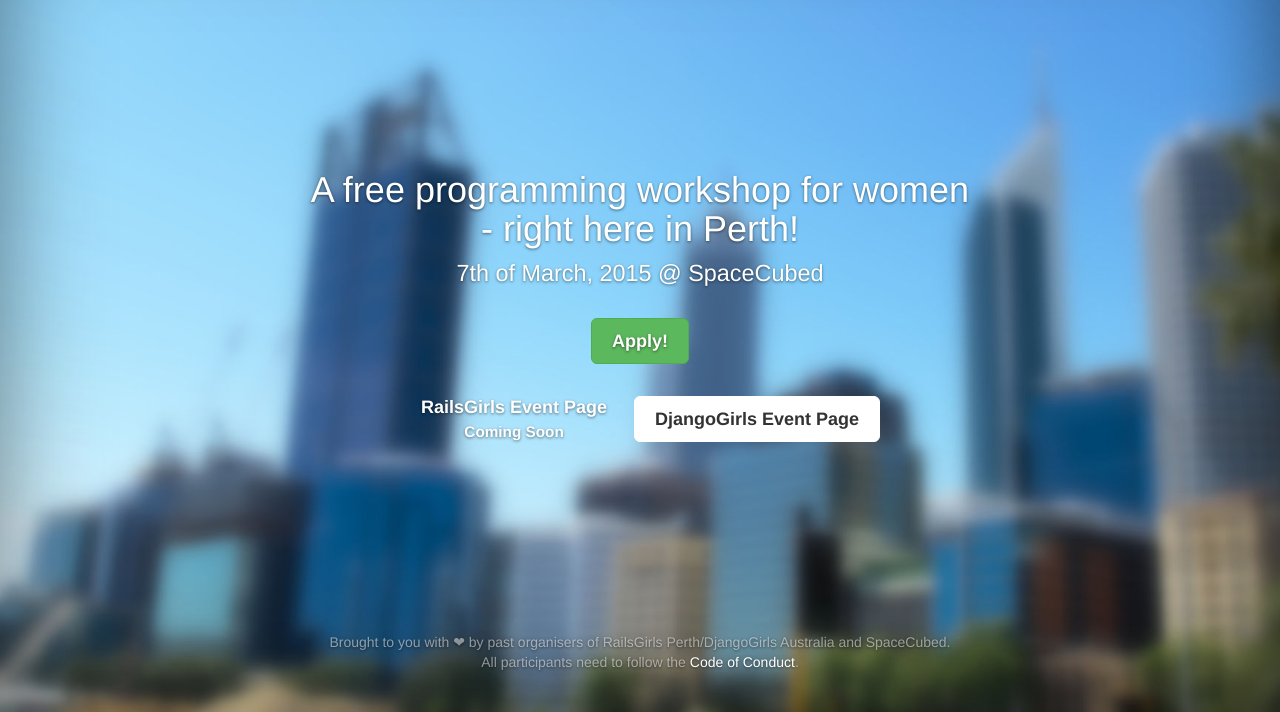
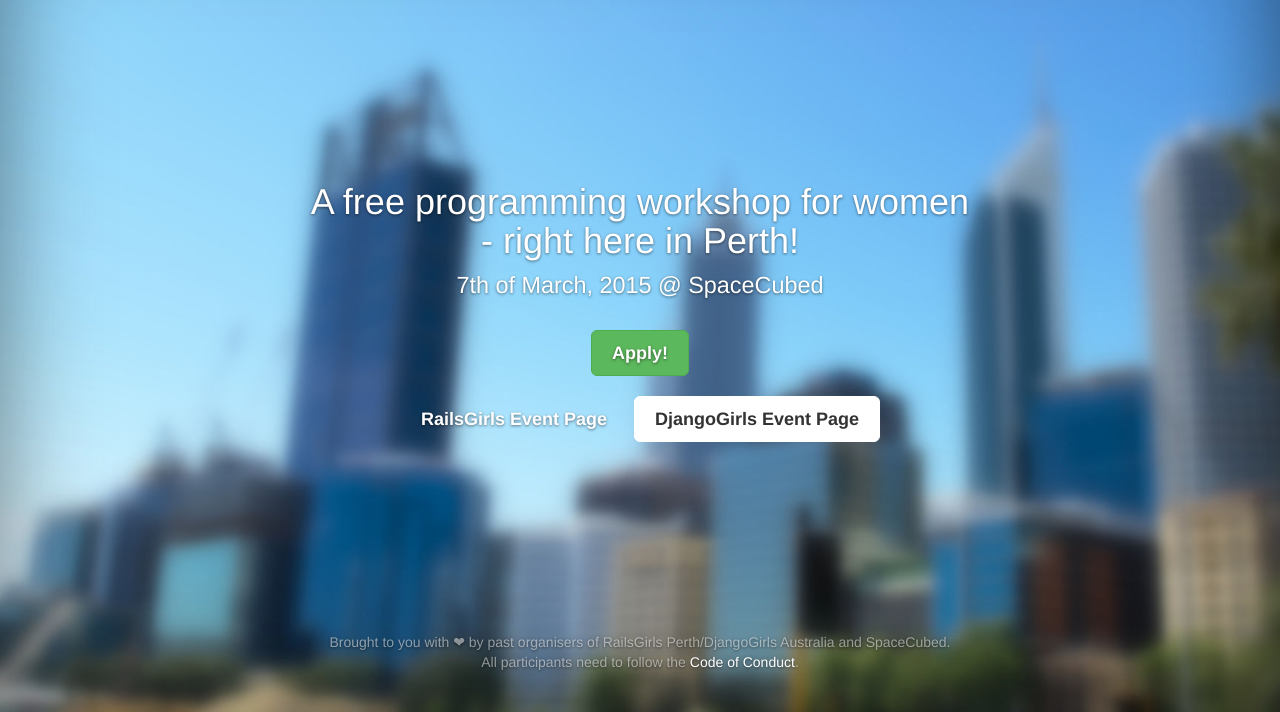
Before and after one commit to elena/perthwebgirlswebsite, a plain HTML site: page index.html in a window 1280 px wide. Shown: the part 88-800 px from the top of the page. Drawn offline with nearby package versions, Linux system fonts and the light colour scheme.

Commit message:
Change RailsGirls href to the apply form.

```diff
--- a/index.html
+++ b/index.html
@@ -41,7 +41,7 @@
               <a href="http://goo.gl/xTU1AJ" class="btn btn-lg btn-success">Apply!</a>
             </p>
             <p class="lead">
-              <a href="#" class="btn btn-lg btn-disabled">RailsGirls Event Page<br><small>Coming Soon</small></a>
+              <a href="http://goo.gl/xTU1AJ" class="btn btn-lg btn-disabled">RailsGirls Event Page</a>
               <a href="http://djangogirls.org/perth/" class="btn btn-lg btn-default">DjangoGirls Event Page</a>
 
             </p>
```
